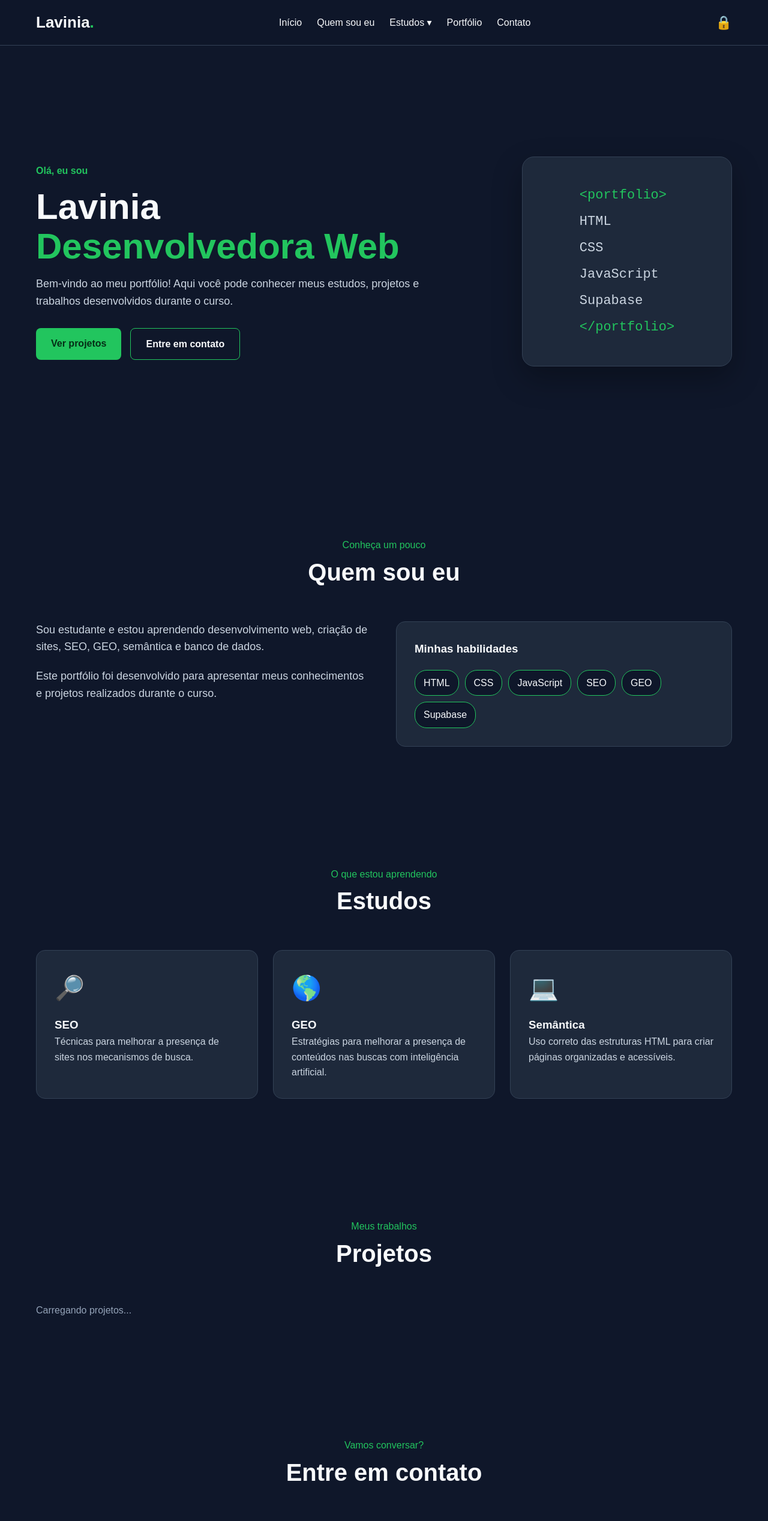
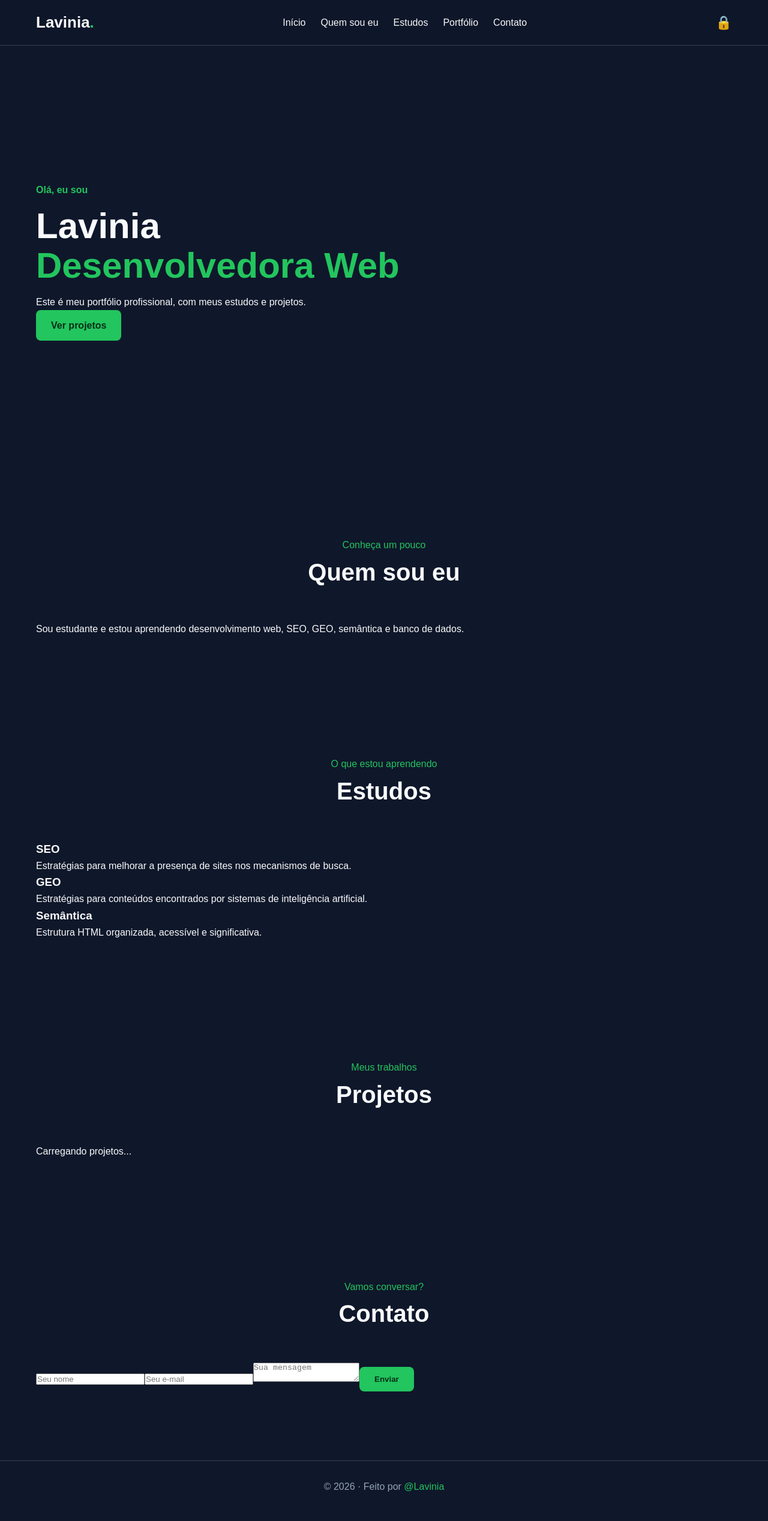
Before and after one commit to lavinia8901849-lgtm/portfolio, a plain HTML site: page index.html in a window 1280 px wide. Shown: the top 2536 px of the page at 60% size. Drawn offline with nearby package versions, Linux system fonts and the light colour scheme; files that its build step writes are made by us from their sources.

Commit message:
Revise portfolio layout and content
Updated the structure and content of the portfolio page, including navigation, sections for studies, projects, and contact form.

```diff
--- a/index.html
+++ b/index.html
@@ -1,98 +1,20 @@
 <!DOCTYPE html>
 <html lang="pt-BR">
 <head>
-    <meta charset="UTF-8">
-    <meta name="viewport" content="width=device-width, initial-scale=1.0">
-    <meta name="description" content="Portfólio pessoal com projetos, estudos e contato.">
-    <title>Portfólio | Lavinia</title>
-    <link rel="stylesheet" href="style.css">
+<meta charset="UTF-8"><meta name="viewport" content="width=device-width,initial-scale=1.0">
+<title>Portfólio | Lavinia</title><link rel="stylesheet" href="css/style.css">
 </head>
 <body>
-<header>
-    <nav class="navbar">
-        <a href="#inicio" class="logo">Lavinia<span>.</span></a>
-        <ul class="menu">
-            <li><a href="#inicio">Início</a></li>
-            <li><a href="#sobre">Quem sou eu</a></li>
-            <li class="dropdown">
-                <a href="#estudos">Estudos ▾</a>
-                <ul class="submenu">
-                    <li><a href="#seo">SEO</a></li>
-                    <li><a href="#geo">GEO</a></li>
-                    <li><a href="#semantica">Semântica</a></li>
-                </ul>
-            </li>
-            <li><a href="#projetos">Portfólio</a></li>
-            <li><a href="#contato">Contato</a></li>
-        </ul>
-        <a href="login.html" class="cadeado" title="Área administrativa">🔒</a>
-    </nav>
-</header>
-
+<header><nav class="navbar">
+<a class="logo" href="index.html">Lavinia<span>.</span></a>
+<ul class="menu"><li><a href="#inicio">Início</a></li><li><a href="#sobre">Quem sou eu</a></li><li><a href="#estudos">Estudos</a></li><li><a href="#projetos">Portfólio</a></li><li><a href="#contato">Contato</a></li></ul>
+<a class="cadeado" href="login.html">🔒</a>
+</nav></header>
 <main>
-<section id="inicio" class="hero">
-    <div class="hero-text">
-        <p class="destaque">Olá, eu sou</p>
-        <h1>Lavinia <span>Desenvolvedora Web</span></h1>
-        <p>Bem-vindo ao meu portfólio! Aqui você pode conhecer meus estudos, projetos e trabalhos desenvolvidos durante o curso.</p>
-        <div class="botoes">
-            <a href="#projetos" class="botao">Ver projetos</a>
-            <a href="#contato" class="botao secundario">Entre em contato</a>
-        </div>
-    </div>
-    <div class="hero-card">
-        <div class="codigo">
-            <span>&lt;portfolio&gt;</span>
-            <p>HTML</p><p>CSS</p><p>JavaScript</p><p>Supabase</p>
-            <span>&lt;/portfolio&gt;</span>
-        </div>
-    </div>
-</section>
-
-<section id="sobre" class="section">
-    <div class="titulo"><p>Conheça um pouco</p><h2>Quem sou eu</h2></div>
-    <div class="sobre">
-        <div class="sobre-texto">
-            <p>Sou estudante e estou aprendendo desenvolvimento web, criação de sites, SEO, GEO, semântica e banco de dados.</p>
-            <p>Este portfólio foi desenvolvido para apresentar meus conhecimentos e projetos realizados durante o curso.</p>
-        </div>
-        <div class="sobre-card">
-            <h3>Minhas habilidades</h3>
-            <div class="habilidades">
-                <span>HTML</span><span>CSS</span><span>JavaScript</span>
-                <span>SEO</span><span>GEO</span><span>Supabase</span>
-            </div>
-        </div>
-    </div>
-</section>
-
-<section id="estudos" class="section">
-    <div class="titulo"><p>O que estou aprendendo</p><h2>Estudos</h2></div>
-    <div class="cards-estudos">
-        <article id="seo" class="estudo-card"><div class="icone">🔎</div><h3>SEO</h3><p>Técnicas para melhorar a presença de sites nos mecanismos de busca.</p></article>
-        <article id="geo" class="estudo-card"><div class="icone">🌎</div><h3>GEO</h3><p>Estratégias para melhorar a presença de conteúdos nas buscas com inteligência artificial.</p></article>
-        <article id="semantica" class="estudo-card"><div class="icone">💻</div><h3>Semântica</h3><p>Uso correto das estruturas HTML para criar páginas organizadas e acessíveis.</p></article>
-    </div>
-</section>
-
-<section id="projetos" class="section">
-    <div class="titulo"><p>Meus trabalhos</p><h2>Projetos</h2></div>
-    <div id="lista-projetos" class="projetos-grid"><p class="carregando">Carregando projetos...</p></div>
-</section>
-
-<section id="contato" class="section contato-section">
-    <div class="titulo"><p>Vamos conversar?</p><h2>Entre em contato</h2></div>
-    <form id="form-contato" class="formulario">
-        <div class="campo"><label for="nome">Nome</label><input type="text" id="nome" required></div>
-        <div class="campo"><label for="email">E-mail</label><input type="email" id="email" required></div>
-        <div class="campo"><label for="mensagem">Mensagem</label><textarea id="mensagem" rows="6" required></textarea></div>
-        <button type="submit" class="botao">Enviar mensagem</button>
-        <p id="mensagem-form"></p>
-    </form>
-</section>
-</main>
-
-<footer><p>© 2026 · Feito por <a href="#inicio">@Lavinia</a></p></footer>
-<script src="script.js"></script>
-</body>
-</html>
+<section id="inicio" class="hero"><div><p class="destaque">Olá, eu sou</p><h1>Lavinia <span>Desenvolvedora Web</span></h1><p>Este é meu portfólio profissional, com meus estudos e projetos.</p><a class="botao" href="#projetos">Ver projetos</a></div></section>
+<section id="sobre" class="section"><div class="titulo"><p>Conheça um pouco</p><h2>Quem sou eu</h2></div><p>Sou estudante e estou aprendendo desenvolvimento web, SEO, GEO, semântica e banco de dados.</p></section>
+<section id="estudos" class="section"><div class="titulo"><p>O que estou aprendendo</p><h2>Estudos</h2></div><div class="cards"><article><h3>SEO</h3><p>Estratégias para melhorar a presença de sites nos mecanismos de busca.</p></article><article><h3>GEO</h3><p>Estratégias para conteúdos encontrados por sistemas de inteligência artificial.</p></article><article><h3>Semântica</h3><p>Estrutura HTML organizada, acessível e significativa.</p></article></div></section>
+<section id="projetos" class="section"><div class="titulo"><p>Meus trabalhos</p><h2>Projetos</h2></div><div id="lista-projetos" class="cards"><p>Carregando projetos...</p></div></section>
+<section id="contato" class="section contato"><div class="titulo"><p>Vamos conversar?</p><h2>Contato</h2></div><form id="form-contato"><input id="nome" type="text" placeholder="Seu nome" required><input id="email" type="email" placeholder="Seu e-mail" required><textarea id="mensagem" placeholder="Sua mensagem" required></textarea><button class="botao">Enviar</button><p id="mensagem-form"></p></form></section>
+</main><footer>© 2026 · Feito por <a href="#inicio">@Lavinia</a></footer><script src="js/script.js"></script>
+</body></html>
```
